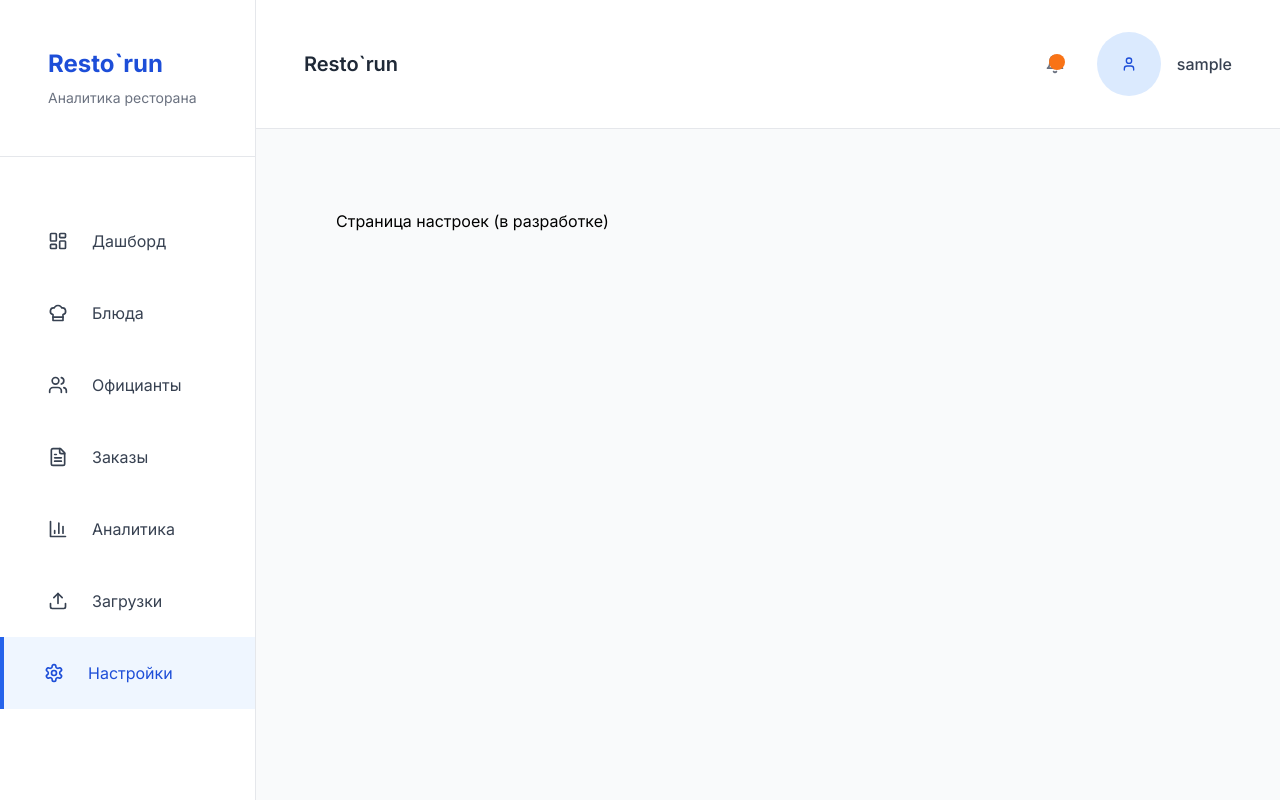
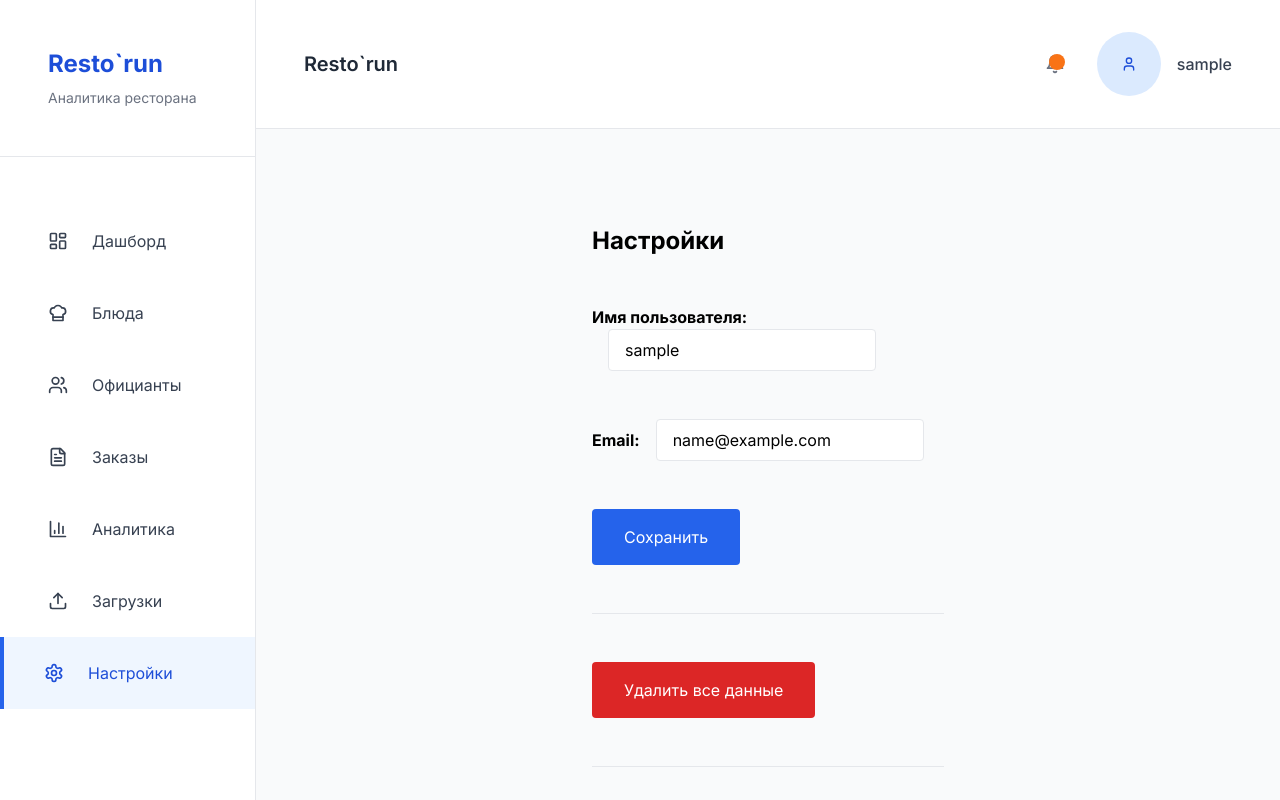
Before and after one commit to D0ne1/web-app_analitics, a React (Vite) app: page /settings in a window 1280 px wide. Shown: the top 800 px of the page. Built offline with nearby package versions, Linux system fonts and the light colour scheme; sample sign-in values are in the browser's storage.

Commit message:
реализовал страницу настроек, приложение работает исправно, все задачи ваполняет, всё кликабельно

```diff
--- a/src/App.tsx
+++ b/src/App.tsx
@@ -16,6 +16,7 @@ import WaitersPage from './pages/waiters/WaitersPage';
 import OrdersPage from './pages/orders/orderspage';
 import AnalyticsPage from './pages/analytics/AnalyticsPage';
 import UploadPage from './pages/uploads/UploadPage';
+import SettingsPage from './pages/settings/SettingsPage';
 
 
 
@@ -37,8 +38,7 @@ function App() {
             <Route path="/orders" element={<OrdersPage />} />
             <Route path="/analytics" element={<AnalyticsPage />} />
             <Route path="/uploads" element={<UploadPage />} />
-
-            <Route path="/settings" element={<div className="p-4">Страница настроек (в разработке)</div>} />
+            <Route path="/settings" element={<SettingsPage />} />
           </Route>
 
           {/* Redirect to dashboard */}
--- a/src/context/AuthContext.tsx
+++ b/src/context/AuthContext.tsx
@@ -3,10 +3,11 @@ import { User, Role } from '../types';
 
 interface AuthContextType {
   user: User | null;
+  setUser: (user: User | null) => void; // ← добавь эту строку!
   isAuthenticated: boolean;
   isLoading: boolean;
   hasRole: (roles: Role[]) => boolean;
-  login: (username: string, password: string) => Promise<void>;
+  login: (email: string, password: string) => Promise<void>;
   register: (email: string, username: string, password: string, role: Role) => Promise<void>;
   logout: () => void;
 }
@@ -25,7 +26,6 @@ export const AuthProvider: React.FC<{ children: React.ReactNode }> = ({ children
         setUser(JSON.parse(storedUser));
       }
     } catch (e) {
-      // Если в localStorage лежит мусор, очищаем
       localStorage.removeItem('user');
       setUser(null);
     }
@@ -86,6 +86,7 @@ export const AuthProvider: React.FC<{ children: React.ReactNode }> = ({ children
     <AuthContext.Provider
       value={{
         user,
+        setUser, // ← обязательно добавь!
         isAuthenticated: !!user,
         isLoading,
         hasRole,
--- a/src/pages/dashboard/DashboardPage.tsx
+++ b/src/pages/dashboard/DashboardPage.tsx
@@ -175,7 +175,7 @@ const DashboardPage: React.FC = () => {
         </div>
       </div>
 
-      {/* Key metrics */}
+      {/* Ключевые метрики */}
       <div className="grid grid-cols-1 md:grid-cols-3 gap-4">
         <Card className="bg-primary-50 border-primary-100">
           <div className="flex items-center">
@@ -185,12 +185,6 @@ const DashboardPage: React.FC = () => {
             <div>
               <p className="text-sm font-medium text-primary-600">Общая выручка</p>
               <h3 className="text-2xl font-bold text-gray-900">{totalRevenue.toLocaleString('ru-RU')} ₽</h3>
-              <p className="text-xs text-primary-700 mt-1 flex items-center">
-                {revenueChange >= 0 ? <ChevronsUp size={16} /> : <ChevronsDown size={16} />}
-                <span>
-                  {revenueChange > 0 && "+"}{revenueChange}% с прошлой недели
-                </span>
-              </p>
             </div>
           </div>
         </Card>
@@ -203,12 +197,6 @@ const DashboardPage: React.FC = () => {
             <div>
               <p className="text-sm font-medium text-secondary-600">Средний чек</p>
               <h3 className="text-2xl font-bold text-gray-900">{averageOrderValue.toLocaleString('ru-RU')} ₽</h3>
-              <p className="text-xs text-secondary-700 mt-1 flex items-center">
-                {avgOrderChange >= 0 ? <ChevronsUp size={16} /> : <ChevronsDown size={16} />}
-                <span>
-                  {avgOrderChange > 0 && "+"}{avgOrderChange}% с прошлой недели
-                </span>
-              </p>
             </div>
           </div>
         </Card>
@@ -221,12 +209,6 @@ const DashboardPage: React.FC = () => {
             <div>
               <p className="text-sm font-medium text-accent-600">Количество заказов</p>
               <h3 className="text-2xl font-bold text-gray-900">{orderCount}</h3>
-              <p className="text-xs text-error-700 mt-1 flex items-center">
-                {orderCountChange >= 0 ? <ChevronsUp size={16} /> : <ChevronsDown size={16} />}
-                <span>
-                  {orderCountChange > 0 && "+"}{orderCountChange}% с прошлой недели
-                </span>
-              </p>
             </div>
           </div>
         </Card>
--- /dev/null
+++ b/src/pages/settings/SettingsPage.tsx
@@ -0,0 +1,112 @@
+import { useState } from "react";
+import { useAuth } from "../../context/AuthContext";
+
+export default function SettingsPage() {
+  const { user, setUser, logout } = useAuth();
+  const [username, setUsername] = useState(user?.username || "");
+  const [email, setEmail] = useState(user?.email || "");
+  const [message, setMessage] = useState("");
+  const [deleting, setDeleting] = useState(false);
+  const [deleteMessage, setDeleteMessage] = useState("");
+  const [saving, setSaving] = useState(false);
+
+  if (!user) {
+    return (
+      <div className="max-w-md mx-auto p-6">
+        <div className="text-red-500 font-semibold">Ошибка: пользователь не найден.</div>
+      </div>
+    );
+  }
+
+  const handleDeleteAll = async () => {
+    if (!window.confirm("Вы уверены? Это действие нельзя отменить!")) return;
+    setDeleting(true);
+    setDeleteMessage("");
+    try {
+      const res = await fetch("http://localhost:5000/api/delete-all", { method: "POST" });
+      if (!res.ok) throw new Error();
+      setDeleteMessage("Все данные успешно удалены!");
+    } catch {
+      setDeleteMessage("Ошибка при удалении данных.");
+    }
+    setDeleting(false);
+  };
+
+  const handleSave = async () => {
+    setSaving(true);
+    setMessage("");
+    try {
+        const res = await fetch(`http://localhost:5000/api/users/${user.id}`, {
+        method: "PUT",
+        headers: { "Content-Type": "application/json" },
+        body: JSON.stringify({ username, email }),
+        });
+        if (!res.ok) {
+        const errorData = await res.json();
+        throw new Error(errorData?.error || "Ошибка при сохранении изменений");
+        }
+        setMessage("Изменения сохранены!");
+        const updatedUser = { ...user, username, email };
+        setUser(updatedUser);
+        localStorage.setItem('user', JSON.stringify(updatedUser));
+    } catch (err: any) {
+        setMessage(err.message || "Ошибка при сохранении изменений");
+    }
+    setSaving(false);
+};
+
+  return (
+    <div className="max-w-md mx-auto p-6 space-y-6">
+      <h1 className="text-2xl font-bold mb-4">Настройки</h1>
+      <div>
+        <label>
+          <strong>Имя пользователя:</strong>
+          <input
+            className="border rounded px-2 py-1 ml-2"
+            value={username}
+            onChange={e => setUsername(e.target.value)}
+          />
+        </label>
+      </div>
+      <div>
+        <label>
+          <strong>Email:</strong>
+          <input
+            className="border rounded px-2 py-1 ml-2"
+            value={email}
+            onChange={e => setEmail(e.target.value)}
+          />
+        </label>
+      </div>
+      <button
+        className="bg-blue-600 text-white px-4 py-2 rounded hover:bg-blue-700"
+        onClick={handleSave}
+        disabled={saving}
+      >
+        {saving ? "Сохраняем..." : "Сохранить"}
+      </button>
+      {message && <div>{message}</div>}
+      <hr />
+      <button
+        className="bg-red-600 text-white px-4 py-2 rounded hover:bg-red-700 transition"
+        disabled={deleting}
+        onClick={handleDeleteAll}
+      >
+        {deleting ? "Удаление..." : "Удалить все данные"}
+      </button>
+      {deleteMessage && (
+        <div className="mt-2 text-sm" style={{ color: deleteMessage.includes("Ошибка") ? "red" : "green" }}>
+          {deleteMessage}
+        </div>
+      )}
+      <hr />
+      <button
+        className="bg-gray-300 px-4 py-2 rounded hover:bg-gray-400 transition"
+        onClick={logout}
+      >
+        Выйти из аккаунта
+      </button>
+      <div className="mt-8 text-xs text-gray-400">Версия приложения: 1.0.0</div>
+    </div>
+  );
+}
--- a/src/types/index.ts
+++ b/src/types/index.ts
@@ -6,6 +6,7 @@ export interface User {
   id: number;
   username: string;
   role: Role;
+  email: string;
   createdAt: string;
 }
 
```
Also changed, not shown: 1 other file (tests, documents, lock files or other folders). Lines whose indentation alone changed are shown as unchanged.
